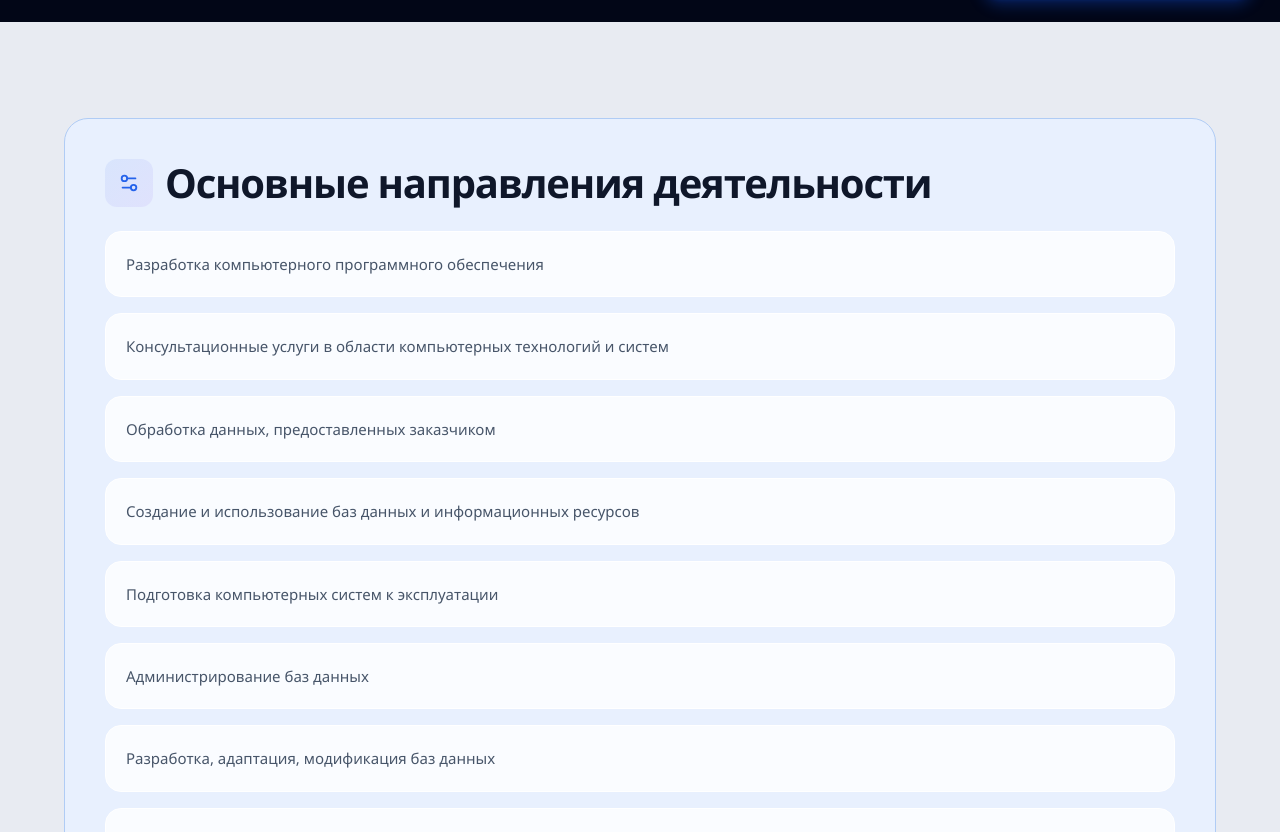
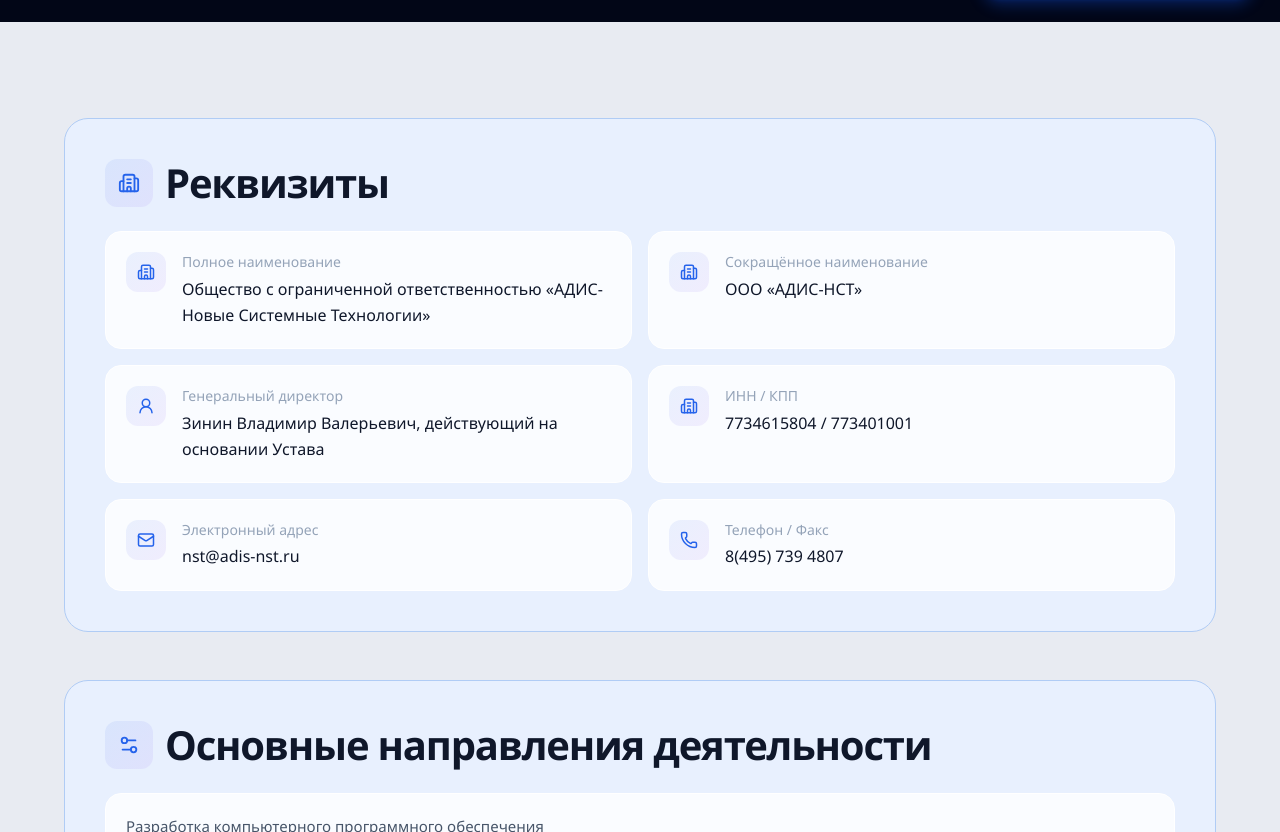
Before and after one commit to Bulka84/adis, a Next.js app: page /company/adis-nst in a window 1280 px wide. Shown: the part 778-1610 px from the top of the page. Built offline with nearby package versions, Linux system fonts and the light colour scheme.

Commit message:
Refine company pages layout and details

```diff
--- a/src/app/company/adis-nst/page.tsx
+++ b/src/app/company/adis-nst/page.tsx
@@ -1,6 +1,6 @@
 import type { Metadata } from "next";
 import Link from "next/link";
-import { ArrowLeft, LifeBuoy, Settings2 } from "lucide-react";
+import { ArrowLeft, Building2, LifeBuoy, Mail, Phone, Settings2, UserRound } from "lucide-react";
 import SupportForm from "@/components/SupportForm";
 
 export const metadata: Metadata = {
@@ -18,6 +18,41 @@
   "Администрирование баз данных",
   "Разработка, адаптация, модификация баз данных",
   "Установка, тестирование и сопровождение баз данных",
+];
+
+const requisites = [
+  {
+    icon: Building2,
+    title: "Полное наименование",
+    value: "Общество с ограниченной ответственностью «АДИС-Новые Системные Технологии»",
+  },
+  {
+    icon: Building2,
+    title: "Сокращённое наименование",
+    value: "ООО «АДИС-НСТ»",
+  },
+  {
+    icon: UserRound,
+    title: "Генеральный директор",
+    value: "Зинин Владимир Валерьевич, действующий на основании Устава",
+  },
+  {
+    icon: Building2,
+    title: "ИНН / КПП",
+    value: "7734615804 / 773401001",
+  },
+  {
+    icon: Mail,
+    title: "Электронный адрес",
+    value: "nst@adis-nst.ru",
+    href: "mailto:nst@adis-nst.ru",
+  },
+  {
+    icon: Phone,
+    title: "Телефон / Факс",
+    value: "8(495) 739 4807",
+    href: "tel:+74957394807",
+  },
 ];
 
 export default function AdisNstCompanyPage() {
@@ -51,6 +86,38 @@
 
       <section className="py-24">
         <div className="max-w-[1200px] mx-auto px-6">
+          <div className="bg-[#e8f0fe] border border-[#b0ccf5] rounded-3xl p-8 md:p-10 mb-12">
+            <div className="flex items-center gap-3 mb-6">
+              <div className="w-12 h-12 gradient-bg-subtle rounded-xl flex items-center justify-center text-primary">
+                <Building2 size={22} />
+              </div>
+              <h2 className="text-[clamp(28px,3.4vw,40px)] font-extrabold text-gray-900 leading-[1.15] tracking-[-0.03em]">
+                Реквизиты
+              </h2>
+            </div>
+            <div className="grid grid-cols-1 md:grid-cols-2 gap-4">
+              {requisites.map((item) => (
+                <div key={item.title} className="rounded-2xl bg-white/80 border border-white p-5">
+                  <div className="flex items-start gap-4">
+                    <div className="w-10 h-10 gradient-bg-subtle rounded-xl flex items-center justify-center text-primary shrink-0">
+                      <item.icon size={18} />
+                    </div>
+                    <div>
+                      <div className="text-sm text-gray-400 mb-1">{item.title}</div>
+                      {item.href ? (
+                        <a href={item.href} className="text-gray-900 hover:text-primary transition-colors">
+                          {item.value}
+                        </a>
+                      ) : (
+                        <div className="text-gray-900 leading-relaxed">{item.value}</div>
+                      )}
+                    </div>
+                  </div>
+                </div>
+              ))}
+            </div>
+          </div>
+
           <div className="bg-[#e8f0fe] border border-[#b0ccf5] rounded-3xl p-8 md:p-10">
             <div className="flex items-center gap-3 mb-6">
               <div className="w-12 h-12 gradient-bg-subtle rounded-xl flex items-center justify-center text-primary">
--- a/src/app/company/nst/page.tsx
+++ b/src/app/company/nst/page.tsx
@@ -1,6 +1,6 @@
 import type { Metadata } from "next";
 import Link from "next/link";
-import { ArrowLeft, Cable } from "lucide-react";
+import { ArrowLeft, Building2, Cable, Mail, Phone } from "lucide-react";
 import ContactForm from "@/components/ContactForm";
 
 export const metadata: Metadata = {
@@ -19,6 +19,31 @@
   "Администрирование баз данных.",
   "Научные исследования и разработки в области естественных и технических наук прочие.",
   "Деятельность в области связи на базе проводных технологий.",
+];
+
+const requisites = [
+  {
+    icon: Building2,
+    title: "Наименование",
+    value: "ООО Фирма «Новые Системные Технологии»",
+  },
+  {
+    icon: Building2,
+    title: "ИНН",
+    value: "7717026492",
+  },
+  {
+    icon: Mail,
+    title: "Электронный адрес",
+    value: "nst@adis-nst.ru",
+    href: "mailto:nst@adis-nst.ru",
+  },
+  {
+    icon: Phone,
+    title: "Телефон / Факс",
+    value: "8(495) 739 4807",
+    href: "tel:+74957394807",
+  },
 ];
 
 export default function NstCompanyPage() {
@@ -53,6 +78,38 @@
 
       <section className="py-24">
         <div className="max-w-[1200px] mx-auto px-6">
+          <div className="bg-[#e8f0fe] border border-[#b0ccf5] rounded-3xl p-8 md:p-10 mb-12">
+            <div className="flex items-center gap-3 mb-6">
+              <div className="w-12 h-12 gradient-bg-subtle rounded-xl flex items-center justify-center text-primary">
+                <Building2 size={22} />
+              </div>
+              <h2 className="text-[clamp(28px,3.4vw,40px)] font-extrabold text-gray-900 leading-[1.15] tracking-[-0.03em]">
+                Реквизиты
+              </h2>
+            </div>
+            <div className="grid grid-cols-1 md:grid-cols-2 gap-4">
+              {requisites.map((item) => (
+                <div key={item.title} className="rounded-2xl bg-white/80 border border-white p-5">
+                  <div className="flex items-start gap-4">
+                    <div className="w-10 h-10 gradient-bg-subtle rounded-xl flex items-center justify-center text-primary shrink-0">
+                      <item.icon size={18} />
+                    </div>
+                    <div>
+                      <div className="text-sm text-gray-400 mb-1">{item.title}</div>
+                      {item.href ? (
+                        <a href={item.href} className="text-gray-900 hover:text-primary transition-colors">
+                          {item.value}
+                        </a>
+                      ) : (
+                        <div className="text-gray-900 leading-relaxed">{item.value}</div>
+                      )}
+                    </div>
+                  </div>
+                </div>
+              ))}
+            </div>
+          </div>
+
           <div className="bg-[#e8f0fe] border border-[#b0ccf5] rounded-3xl p-8 md:p-10">
             <div className="flex items-center gap-3 mb-6">
               <div className="w-12 h-12 gradient-bg-subtle rounded-xl flex items-center justify-center text-primary">
--- a/src/app/company/page.tsx
+++ b/src/app/company/page.tsx
@@ -28,46 +28,36 @@
 export default function CompanyPage() {
   return (
     <>
-      <section className="hero-dark min-h-screen flex items-center py-32 lg:py-40">
+      <section className="hero-dark min-h-screen py-24 lg:py-28">
         <div className="hero-gradient-overlay" />
         <div className="hero-grid-pattern" />
         <div className="relative z-[2] max-w-[1200px] mx-auto px-6">
-          <span className="section-tag section-tag-light mb-4">Компания</span>
-          <p className="text-xl text-white/60 max-w-4xl mb-12 leading-relaxed">
-            Программный комплекс автоматизации диспетчерской службы станции скорой
-            медицинской помощи ПК &laquo;АДИС&raquo; является результатом работы
-            ООО &laquo;АДИС-Новые Системные Технологии&raquo; и ООО Фирма
-            &laquo;Новые Системные Технологии&raquo;.
-          </p>
-        </div>
-      </section>
-
-      <section className="pb-24">
-        <div className="max-w-[1200px] mx-auto px-6">
-          <div className="text-center mb-12">
-            <span className="section-tag mb-4">Организации</span>
-            <h2 className="text-[clamp(28px,3.4vw,40px)] font-extrabold text-gray-900 leading-[1.15] tracking-[-0.03em]">
-              Описание компаний
-            </h2>
+          <div className="max-w-4xl mb-10 lg:mb-12">
+            <p className="text-xl text-white/60 leading-relaxed">
+              Программный комплекс автоматизации диспетчерской службы станции скорой
+              медицинской помощи ПК &laquo;АДИС&raquo; является результатом работы
+              ООО &laquo;АДИС-Новые Системные Технологии&raquo; и ООО Фирма
+              &laquo;Новые Системные Технологии&raquo;.
+            </p>
           </div>
           <div className="grid grid-cols-1 lg:grid-cols-2 gap-6">
             {companies.map((company) => (
               <Link
                 key={company.name}
                 href={company.href}
-                className="group block rounded-3xl border border-[#b0ccf5] bg-[#e8f0fe] p-8 card-hover"
+                className="group block rounded-3xl border border-white/15 bg-white/10 backdrop-blur-sm p-8 card-hover"
               >
-                <div className="w-12 h-12 gradient-bg-subtle rounded-xl flex items-center justify-center text-primary mb-5">
+                <div className="w-12 h-12 rounded-xl bg-white/12 flex items-center justify-center text-white mb-5">
                   <Building2 size={22} />
                 </div>
-                <h3 className="text-2xl font-extrabold text-gray-900 mb-2 leading-tight">
+                <h2 className="text-2xl font-extrabold text-white mb-2 leading-tight">
                   {company.name}
-                </h3>
-                <p className="text-sm text-gray-400 mb-4">{company.short}</p>
-                <p className="text-gray-500 leading-relaxed text-[15px] mb-6">
+                </h2>
+                <p className="text-sm text-white/45 mb-4">{company.short}</p>
+                <p className="text-white/70 leading-relaxed text-[15px] mb-6">
                   {company.text}
                 </p>
-                <span className="inline-flex items-center gap-2 text-primary font-semibold group-hover:text-primary-dark transition-colors">
+                <span className="inline-flex items-center gap-2 text-white font-semibold group-hover:text-white/80 transition-colors">
                   Перейти к описанию
                   <ArrowRight size={18} />
                 </span>
```
